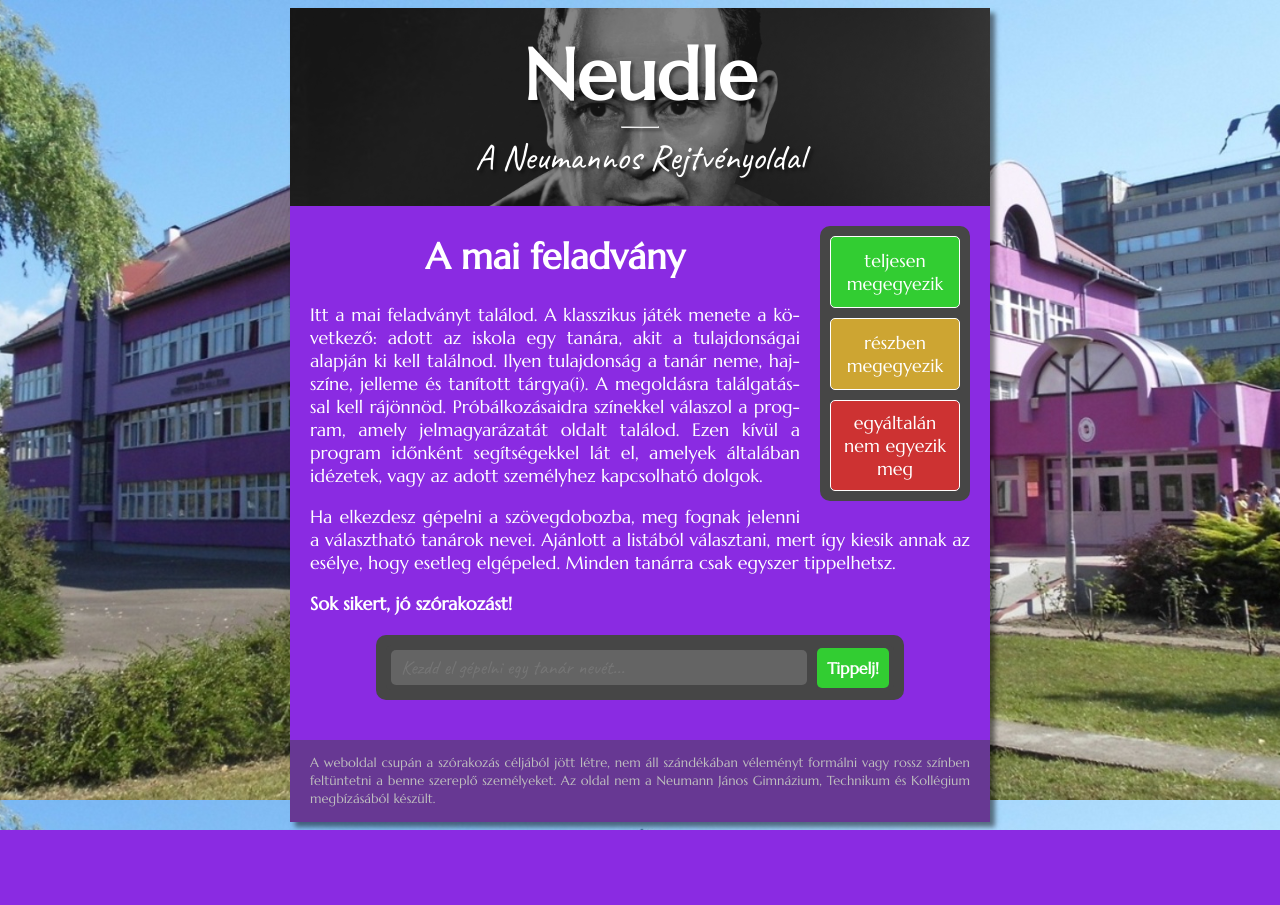
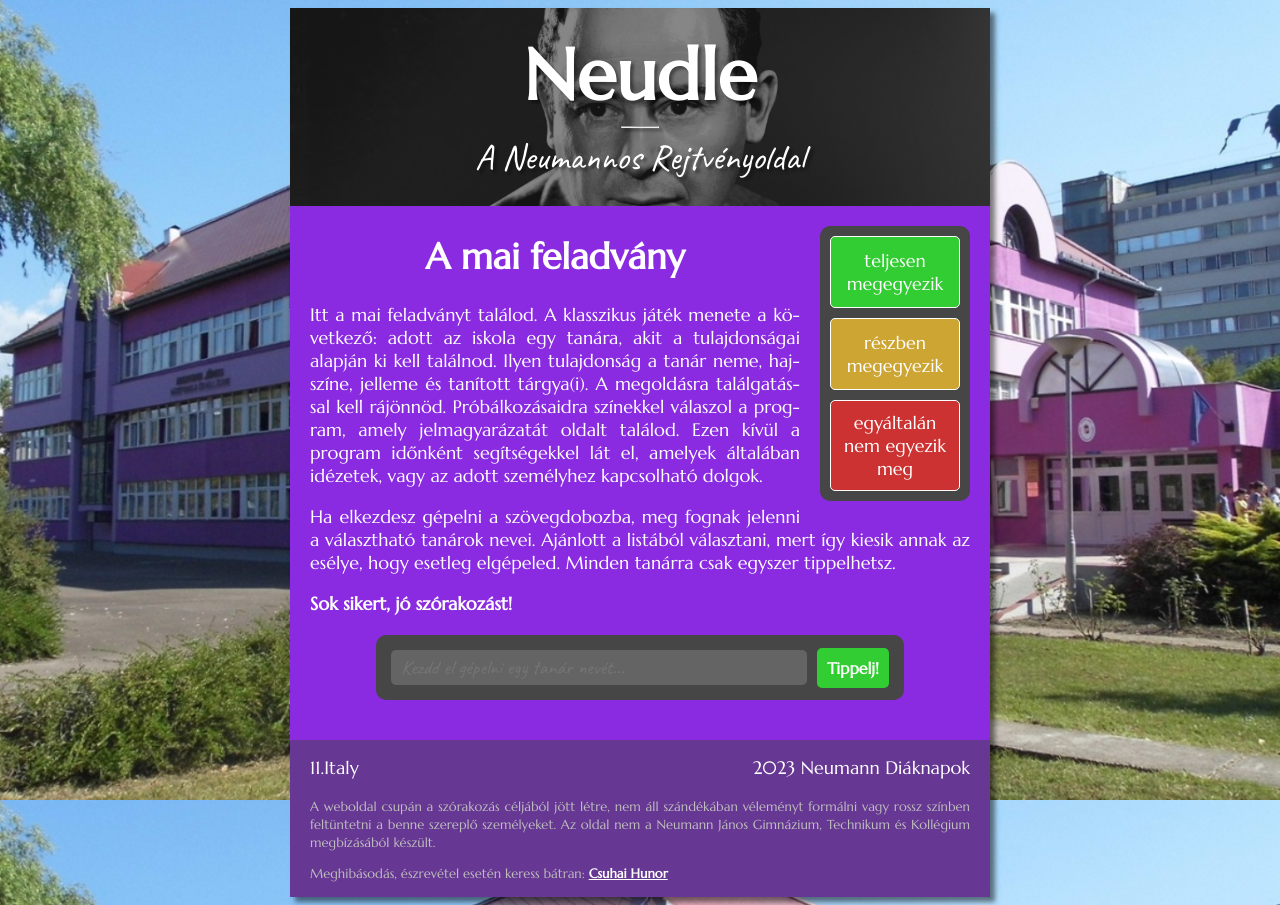
Before and after one commit to Kevlaris/Neudle, a PHP site: page /actual.html in a window 1280 px wide. Before the commit the page ends 830 px from the top, so only its background shows below. Run offline with PHP 8.4, Linux system fonts and the light colour scheme.

Commit message:
contact info and open graph

```diff
--- a/actual.html
+++ b/actual.html
@@ -1,9 +1,16 @@
 <!DOCTYPE html>
-<html lang="hu">
+<html lang="hu" prefix="og: https://ogp.me/ns#">
 	<head>
 		<title>Neudle - Mai Feladvány</title>
 		<link rel="icon" href="logo.png">
 		<link rel="stylesheet" href="style.css">
+
+		<meta property="og:title" content="Neudle - A mai rejtvény" />
+		<meta property="og:type" content="website" />
+		<meta property="og:image" content="https://www.neudle.11italy.hu/logo.png" />
+		<meta property="og:url" content="https://www.neudle.11italy.hu/actual.html/" />
+		<meta property="og:locale" content="hu_HU" />
+		<meta property="og:site_name" content="11.Italy" />
 
 		<link rel="preconnect" href="https://fonts.googleapis.com">
 		<link rel="preconnect" href="https://fonts.gstatic.com" crossorigin>
@@ -11,13 +18,13 @@
 		<link rel="stylesheet" href="https://fonts.googleapis.com/css?family=Caveat">
 	</head>
 	<body>
-		<div id="main">
-			<div id="header">
-				<h1 id="title"><a href="index.html" title="Főoldal">Neudle</a></h1>
+		<div id="window">
+			<header>
+				<h1 id="title" class="growOnHover"><a href="index.html" title="Főoldal">Neudle</a></h1>
 				<hr style="width: 36px; margin-top: 4px; margin-bottom: 4px">
 				<h2 id="subtitle">A Neumannos Rejtvényoldal</h2>
-			</div>
-			<div id="content">
+			</header>
+			<main>
 				<table id="colorHelp">
 					<!-- <tr class="noborder">
 						<th style="padding-top: 0px; padding-bottom: 0px; height: 2em;">Jelmagyarázat:</th>
@@ -71,14 +78,14 @@
 						<th style="width: 20%;">Tantárgy</th>
 					</tr>
 				</table>
-			</div>
-			<div id="footer">
-				<!-- <div id="split">
+			</main>
+			<footer>
+				<div id="split">
 					<p>11.Italy</p>
-					<p style="text-align: right;">2023 Diáknapok</p>
-				</div> -->
+					<p style="text-align: right;">2023 Neumann Diáknapok</p>
+				</div>
 				<p style="font-size: 13px; color: rgb(190, 190, 190);">A weboldal csupán a szórakozás céljából jött létre, nem áll szándékában véleményt formálni vagy rossz színben feltüntetni a benne szereplő személyeket. Az oldal nem a Neumann János Gimnázium, Technikum és Kollégium megbízásából készült.</p>
-				<!-- <p style="font-size: 13px; color: rgb(190, 190, 190);">Meghibásodás, észrevétel esetén keress bátran: <a style="color: white;" href="mailto:team3csh@gmail.com">Csuhai Hunor</a></p> -->
+				<p style="font-size: 13px; color: rgb(190, 190, 190);">Meghibásodás, észrevétel esetén keress bátran: <a href="mailto:team3csh@gmail.com">Csuhai Hunor</a></p>
 			</div>
 		</div>
 	</body>
--- a/style.css
+++ b/style.css
@@ -1,5 +1,15 @@
 * {
 	transition: .1s;
+}
+a {
+	color: white;
+	font-weight: bold;
+}
+a:hover {
+	color: rgb(220, 220, 220);
+}
+a:active {
+	color: rgb(140, 140, 140);
 }
 body {
 	background-image: url("neumann_suli.jpg");
@@ -13,7 +23,7 @@
 	font-size: 18px;
 	text-align: justify;
 }
-div#main {
+div#window {
 	background-color: blueviolet;
 	width: 50%;
 	min-width: 700px;
@@ -22,7 +32,7 @@
 
 	box-shadow: 5px 5px 5px rgba(0, 0, 0, .5);
 }
-div#header {
+header {
 	background-color: rgb(70, 70, 70);
 	background-image: url("jancsi.jpg");
 	background-size: cover;
@@ -37,11 +47,11 @@
 	text-align: center;
 	text-shadow: 3px 3px 3px rgba(0, 0, 0, .4);
 }
-div#header a {
+header a {
 	color: white;
 	text-decoration: none;
 }
-div#header hr {
+header hr {
 	box-shadow: 3px 3px 3px rgba(0, 0, 0, .4);
 }
 #title {
@@ -56,7 +66,7 @@
 	margin-top: 20px;
 }
 
-div#content {
+main {
 	padding: 20px;
 
 	-webkit-hyphens: auto;
@@ -66,7 +76,7 @@
 	hyphens: auto;
 }
 
-div#footer {
+footer {
 	padding: 20px;
 	padding-top: 1px;
 	padding-bottom: 1px;
@@ -83,7 +93,15 @@
 #split * {
 	width: 50%;
 	display: block;
+	margin-bottom: 8px;
 }
 button {
 	cursor: pointer;
 }
+
+.growOnHover {
+	transition: .25s;
+}
+.growOnHover:hover {
+	transform: scale(1.1);
+}
```
Also changed, not shown: index.html (+24 -19 lines).
